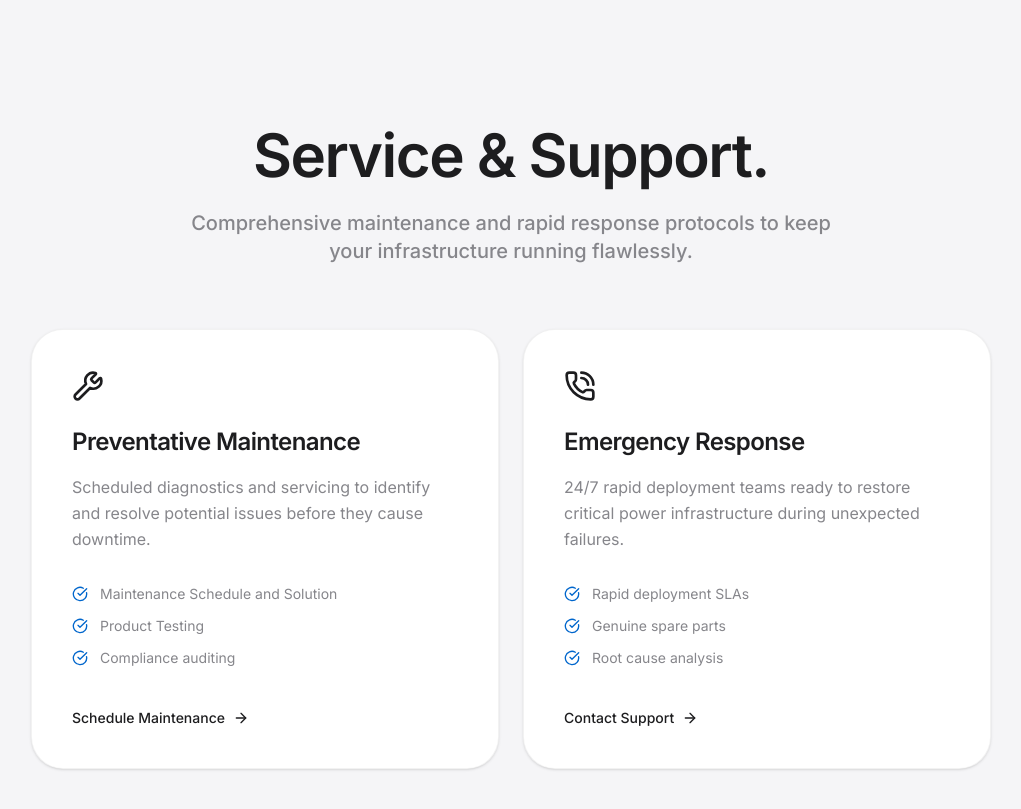
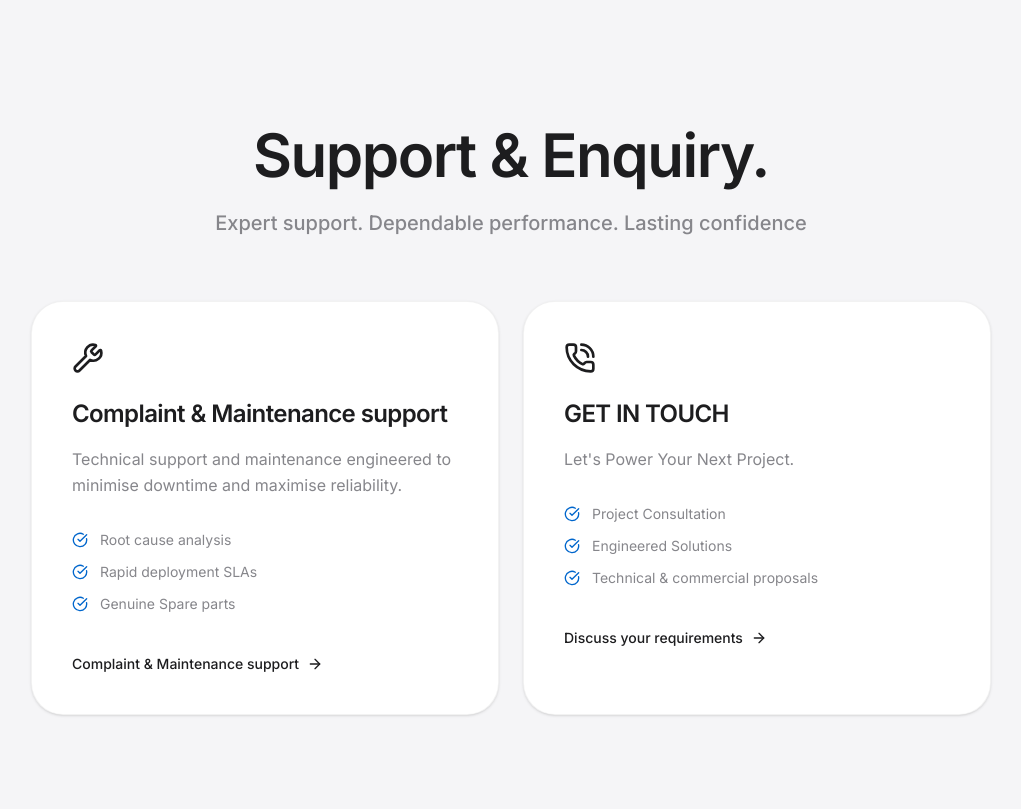
Before and after one commit to kushagrasaxena07-ctrl/stranxx-website, a React (Vite) app: page / in a window 1280 px wide. Shown: the part 7580-8389 px from the top of the page, without its empty margins (129-1150 px from the left). Built offline with nearby package versions, Linux system fonts and the light colour scheme.

Commit message:
feat: update Service & Support section copy
Refine headings and descriptions to better align with the support and enquiry service offerings.

```diff
--- a/src/components/ServiceSupport.tsx
+++ b/src/components/ServiceSupport.tsx
@@ -56,55 +56,55 @@ export function ServiceSupport() {
     <section id="services" className="py-24 md:py-32 px-4 md:px-8 max-w-[1024px] mx-auto text-center bg-obsidian">
       <div className="mb-16">
         <h2 className="text-4xl md:text-5xl lg:text-6xl font-semibold tracking-tight text-[#1d1d1f] mb-6">
-          Service & Support.
+          Support & Enquiry.
         </h2>
         <p className="font-sans text-xl text-[#86868b] max-w-2xl mx-auto font-medium">
-          Comprehensive maintenance and rapid response protocols to keep your infrastructure running flawlessly.
+          Expert support. Dependable performance. Lasting confidence
         </p>
       </div>
 
       <div className="grid grid-cols-1 md:grid-cols-2 gap-6 text-left">
         <div className="bg-white p-10 rounded-[32px] border border-black/5 hover:border-black/10 transition-all duration-300 shadow-sm hover:shadow-md">
           <Wrench className="w-8 h-8 text-[#1d1d1f] mb-6" />
-          <h3 className="text-2xl font-semibold text-[#1d1d1f] mb-4 tracking-tight">Preventative Maintenance</h3>
+          <h3 className="text-2xl font-semibold text-[#1d1d1f] mb-4 tracking-tight">Complaint & Maintenance support</h3>
           <p className="text-[#86868b] mb-8 leading-relaxed">
-            Scheduled diagnostics and servicing to identify and resolve potential issues before they cause downtime.
+            Technical support and maintenance engineered to minimise downtime and maximise reliability.
           </p>
           <ul className="space-y-3 mb-10">
             <li className="flex items-center gap-3 text-sm text-[#86868b]">
-              <CheckCircle className="w-4 h-4 text-[#0066cc]" /> Maintenance Schedule and Solution
+              <CheckCircle className="w-4 h-4 text-[#0066cc]" /> Root cause analysis
             </li>
             <li className="flex items-center gap-3 text-sm text-[#86868b]">
-              <CheckCircle className="w-4 h-4 text-[#0066cc]" /> Product Testing
+              <CheckCircle className="w-4 h-4 text-[#0066cc]" /> Rapid deployment SLAs
             </li>
             <li className="flex items-center gap-3 text-sm text-[#86868b]">
-              <CheckCircle className="w-4 h-4 text-[#0066cc]" /> Compliance auditing
+              <CheckCircle className="w-4 h-4 text-[#0066cc]" /> Genuine Spare parts
             </li>
           </ul>
-          <button onClick={() => handleOpenModal("Maintenance")} className="font-medium text-[#1d1d1f] flex items-center gap-2 hover:gap-3 transition-all text-sm">
-            Schedule Maintenance <ArrowRight className="w-4 h-4" />
+          <button onClick={() => handleOpenModal("Service and Maintenance Support")} className="font-medium text-[#1d1d1f] flex items-center gap-2 hover:gap-3 transition-all text-sm">
+            Complaint & Maintenance support <ArrowRight className="w-4 h-4" />
           </button>
         </div>
 
         <div className="bg-white p-10 rounded-[32px] border border-black/5 hover:border-black/10 transition-all duration-300 shadow-sm hover:shadow-md">
           <PhoneCall className="w-8 h-8 text-[#1d1d1f] mb-6" />
-          <h3 className="text-2xl font-semibold text-[#1d1d1f] mb-4 tracking-tight">Emergency Response</h3>
+          <h3 className="text-2xl font-semibold text-[#1d1d1f] mb-4 tracking-tight">GET IN TOUCH</h3>
           <p className="text-[#86868b] mb-8 leading-relaxed">
-            24/7 rapid deployment teams ready to restore critical power infrastructure during unexpected failures.
+            Let's Power Your Next Project.
           </p>
           <ul className="space-y-3 mb-10">
             <li className="flex items-center gap-3 text-sm text-[#86868b]">
-              <CheckCircle className="w-4 h-4 text-[#0066cc]" /> Rapid deployment SLAs
+              <CheckCircle className="w-4 h-4 text-[#0066cc]" /> Project Consultation
             </li>
             <li className="flex items-center gap-3 text-sm text-[#86868b]">
-              <CheckCircle className="w-4 h-4 text-[#0066cc]" /> Genuine spare parts
+              <CheckCircle className="w-4 h-4 text-[#0066cc]" /> Engineered Solutions
             </li>
             <li className="flex items-center gap-3 text-sm text-[#86868b]">
-              <CheckCircle className="w-4 h-4 text-[#0066cc]" /> Root cause analysis
+              <CheckCircle className="w-4 h-4 text-[#0066cc]" /> Technical & commercial proposals
             </li>
           </ul>
-          <button onClick={() => handleOpenModal("Emergency Support")} className="font-medium text-[#1d1d1f] flex items-center gap-2 hover:gap-3 transition-all text-sm">
-            Contact Support <ArrowRight className="w-4 h-4" />
+          <button onClick={() => handleOpenModal("Complaint Support")} className="font-medium text-[#1d1d1f] flex items-center gap-2 hover:gap-3 transition-all text-sm">
+            Discuss your requirements <ArrowRight className="w-4 h-4" />
           </button>
         </div>
       </div>
@@ -143,7 +143,7 @@ export function ServiceSupport() {
                     </div>
                     <div>
                       <label className="block font-sans text-xs text-[#86868b] tracking-wider mb-2 uppercase font-medium">Company</label>
-                      <input type="text" name="Company" required className="w-full bg-[#f5f5f7] border border-black/5 rounded-xl px-4 py-3 text-[#1d1d1f] focus:outline-none focus:border-[#0066cc] transition-colors" placeholder="Company Name" />
+                      <input type="text" name="Company" className="w-full bg-[#f5f5f7] border border-black/5 rounded-xl px-4 py-3 text-[#1d1d1f] focus:outline-none focus:border-[#0066cc] transition-colors" placeholder="Company Name (Optional)" />
                     </div>
                     <div>
                       <label className="block font-sans text-xs text-[#86868b] tracking-wider mb-2 uppercase font-medium">Phone</label>
@@ -166,7 +166,19 @@ export function ServiceSupport() {
                   <div className="grid grid-cols-1 md:grid-cols-2 gap-6">
                     <div>
                       <label className="block font-sans text-xs text-[#86868b] tracking-wider mb-2 uppercase font-medium">Segment</label>
-                      <input type="text" name="Segment" readOnly value={selectedSegment} className="w-full bg-[#f5f5f7]/50 border border-black/5 rounded-xl px-4 py-3 text-[#1d1d1f]/70 focus:outline-none cursor-not-allowed" />
+                      <select
+                        name="Segment"
+                        value={selectedSegment}
+                        onChange={(e) => setSelectedSegment(e.target.value)}
+                        className="w-full bg-[#f5f5f7] border border-black/5 rounded-xl px-4 py-3 text-[#1d1d1f] focus:outline-none focus:border-[#0066cc] transition-colors appearance-none"
+                      >
+                        <option value="" disabled>Select a Segment</option>
+                        <option value="DG sets">DG sets</option>
+                        <option value="Electrical panels">Electrical panels</option>
+                        <option value="Servo Stabilisers">Servo Stabilisers</option>
+                        <option value="Solar Solutions">Solar Solutions</option>
+                        <option value="BESS(Battery Energy Storage System">BESS(Battery Energy Storage System)</option>
+                      </select>
                     </div>
                     <div>
                       <label className="block font-sans text-xs text-[#86868b] tracking-wider mb-2 uppercase font-medium">Nature of Issue</label>
```
